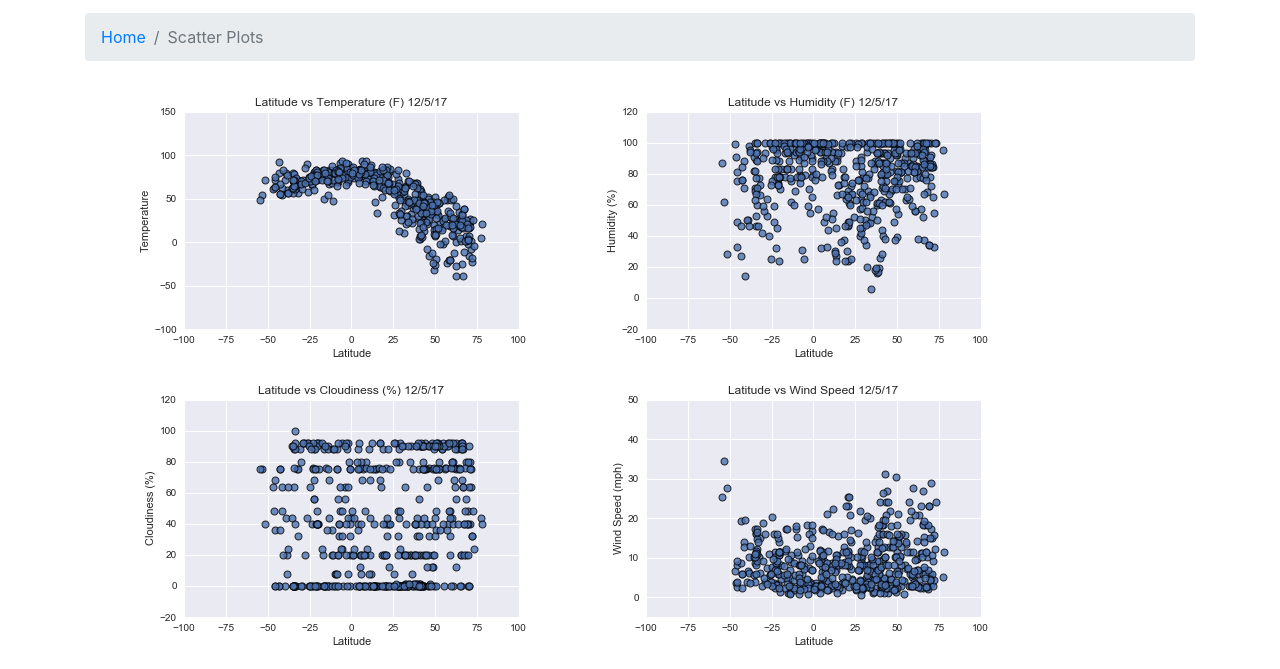
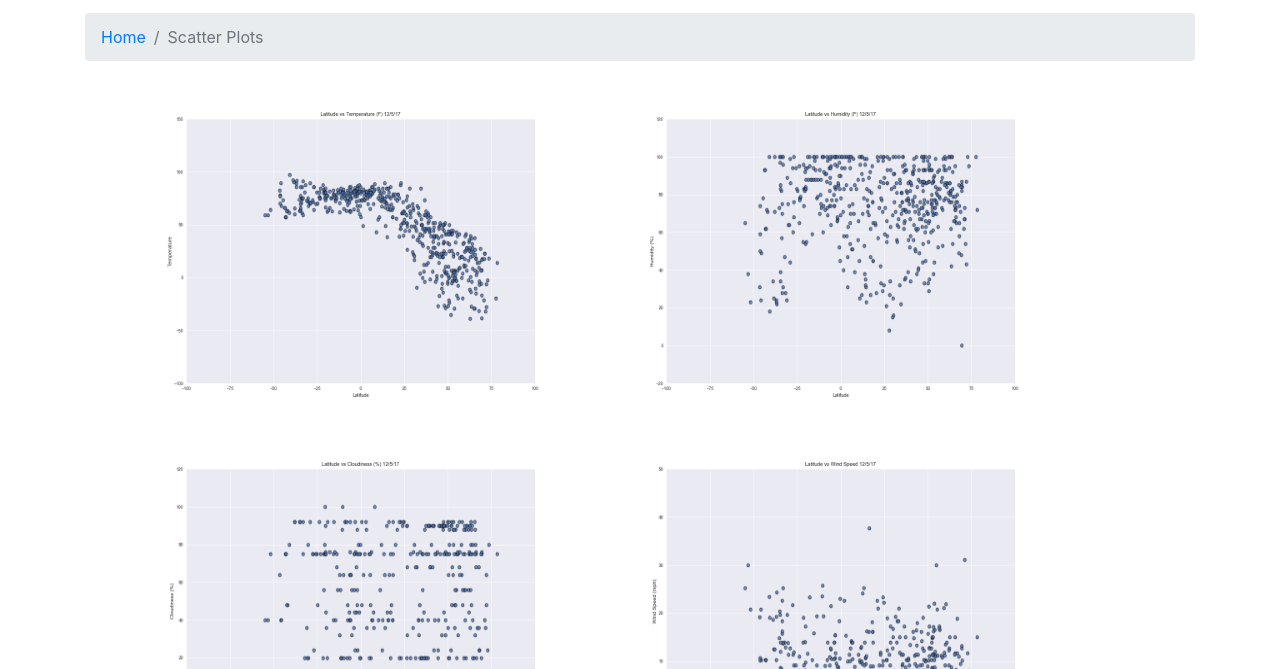
Before and after one commit to ABFdata/ABFdashboard, a website: page comparison.html in a window 1280 px wide. Shown: the part 131-800 px from the top of the page. Drawn offline with Linux system fonts and the light colour scheme.

Commit message:
update_image_size

```diff
--- a/comparison.html
+++ b/comparison.html
@@ -85,14 +85,14 @@
                             <div class="col-lg-auto col-md-auto col-sm-auto">
                                 <a href="images/1LatTemp2.png" class ="thumbnail">
                                     <!-- <p>Temperature Map</p> -->
-                                    <img src="images/oldimages/1LatTemp2.png" />
+                                    <img src="images/1LatTemp2.png" height="350" width="450" />
                                 </a>
                             </div>
 
                             <div class="col-lg-auto col-md-auto col-sm-auto">
                                 <a href="images/2LatHumidity2.png" class ="thumbnail">
                                     <!-- <p>Humidity Map</p> -->
-                                    <img src="images/oldimages/2LatHumidity2.png" />
+                                    <img src="images/2LatHumidity2.png" height="350" width="450" />
                                 </a>
                             </div>
 
@@ -112,14 +112,14 @@
                             <div class="col-lg-auto col-md-auto col-sm-auto">
                                 <a href="images/3LatCloud2.png" class ="thumbnail">
                                     <!-- <p>Cloud Map</p> -->
-                                    <img src="images/oldimages/3LatCloud2.png" />
+                                    <img src="images/3LatCloud2.png" height="350" width="450"/>
                                 </a>
                             </div>
 
                             <div class="col-lg-auto col-md-auto col-sm-auto">
                                 <a href="images/4LatWind2.png" class ="thumbnail">
                                     <!-- <p>Wind Map</p> -->
-                                    <img src="images/oldimages/4LatWind2.png" />
+                                    <img src="images/4LatWind2.png" height="350" width="450"/>
                                 </a>
                             </div>
         </section>
```
